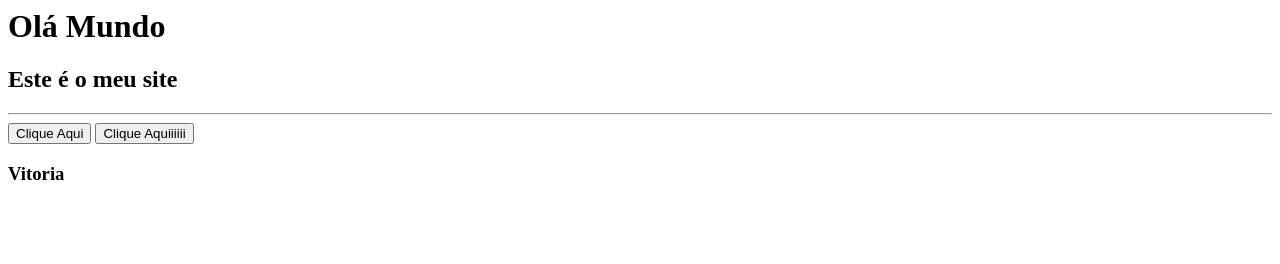
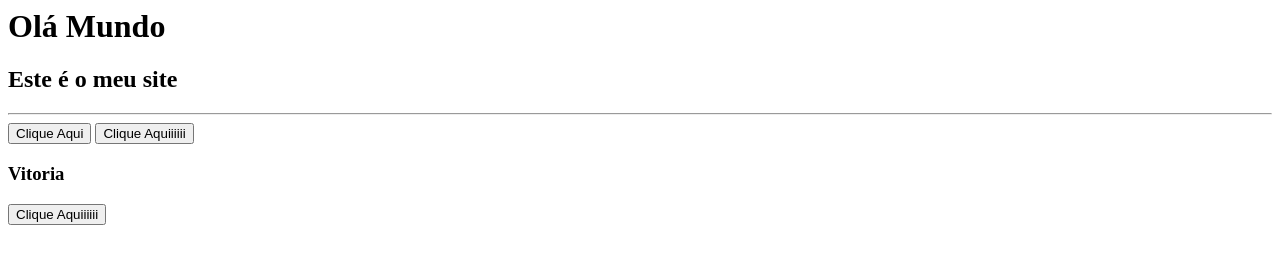
Before and after one commit to VitoriAzevedo/VitoriAzevedo.github.io, a plain HTML site: page index.html in a window 1280 px wide. Drawn offline with Linux system fonts and the light colour scheme.

Commit message:
dupliquei o botao

```diff
--- a/index.html
+++ b/index.html
@@ -4,3 +4,4 @@
 <button>Clique Aqui</button>
 <button>Clique Aquiiiiii</button>
 <h3>Vitoria</h3>
+<button>Clique Aquiiiiii</button>
```
